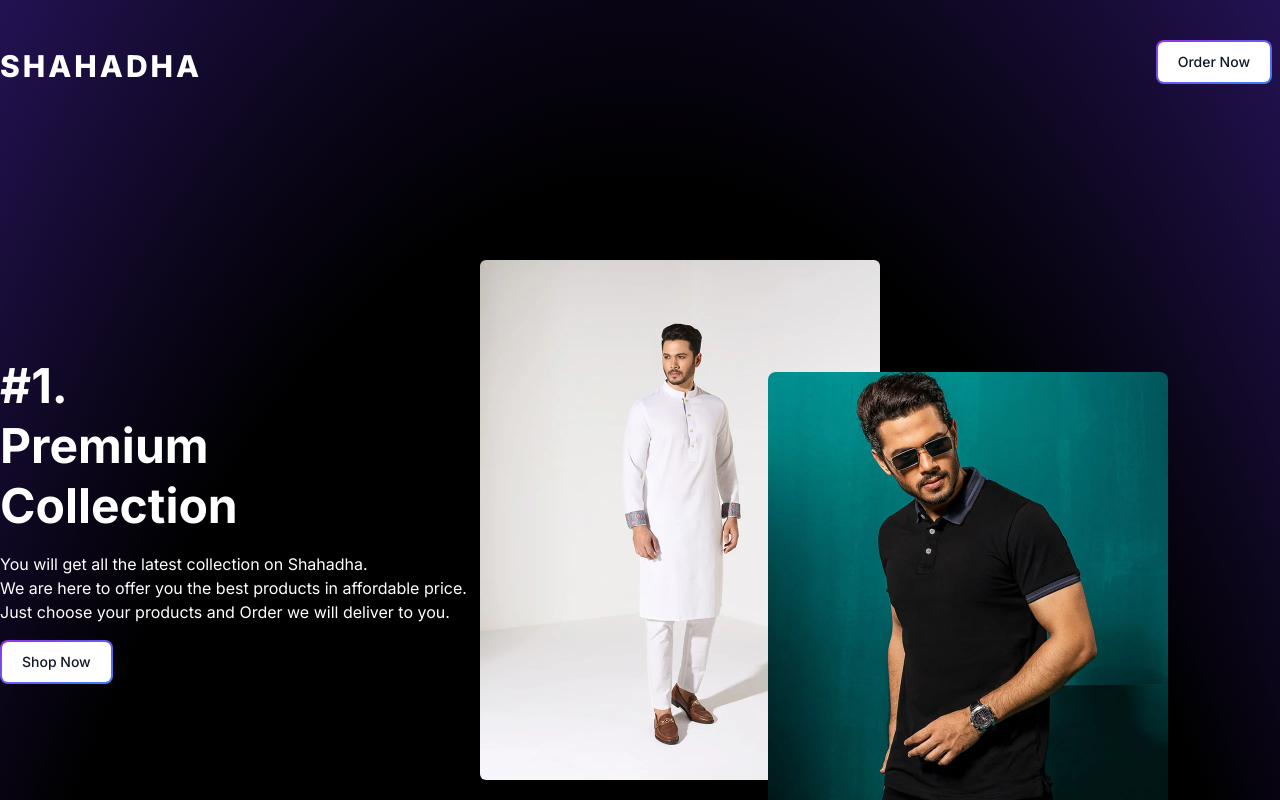
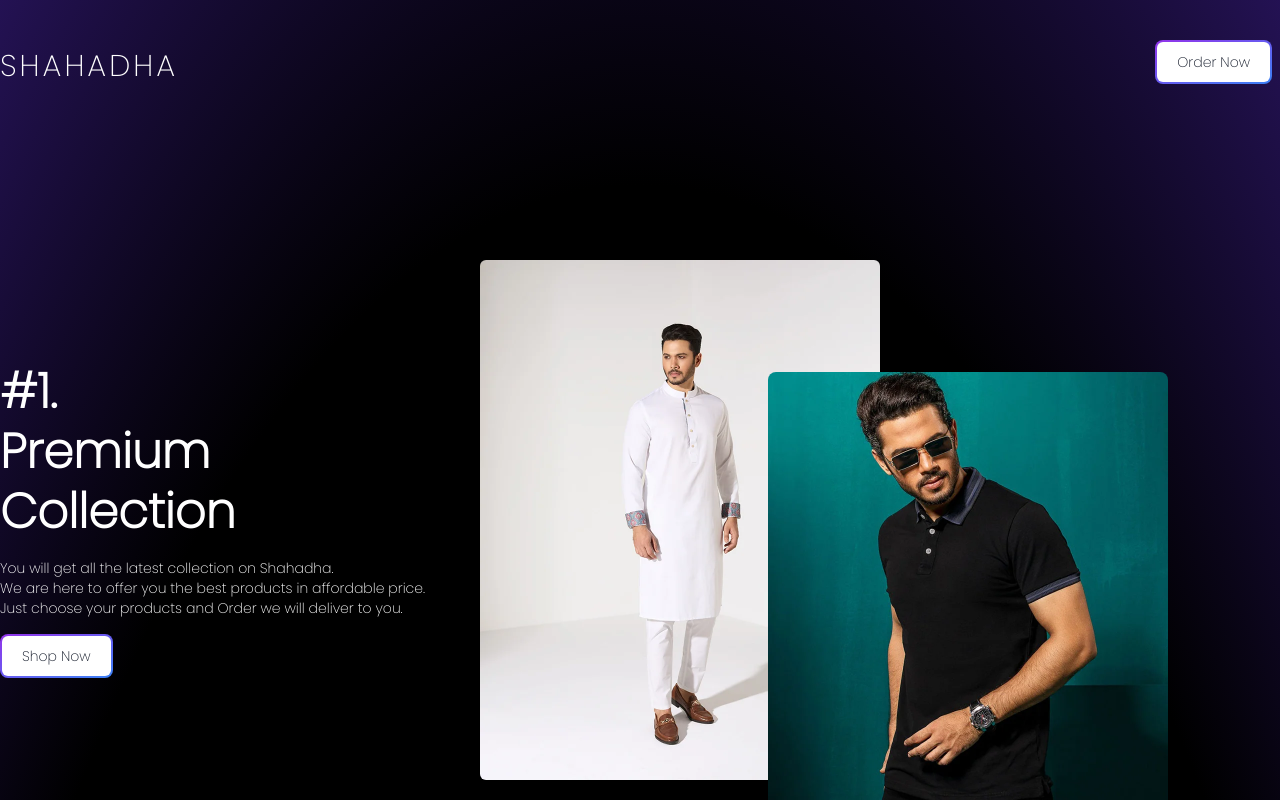
Before and after one commit to hasibmuhammad/shahadha, a Next.js app: page / in a window 1280 px wide. Shown: the top 800 px of the page. Built offline with nearby package versions, Linux system fonts and the light colour scheme.

Commit message:
Poppins font added

```diff
--- a/src/app/layout.js
+++ b/src/app/layout.js
@@ -1,8 +1,8 @@
-import { Inter } from "next/font/google";
 import "./globals.css";
 import Header from "@/components/Header";
 import Background from "@/components/Background";
-const inter = Inter({ subsets: ["latin"] });
+import { Poppins } from "next/font/google";
+const poppins = Poppins({ subsets: ["latin"], weight: "200" });
 
 export const metadata = {
   title: "Shahadha - Tshirt | Punjabi",
@@ -12,7 +12,7 @@ export const metadata = {
 export default function RootLayout({ children }) {
   return (
     <html lang="en">
-      <body className={`relative ${inter.className} text-white`}>
+      <body className={`relative ${poppins.className} text-white`}>
         <Background />
         <Header />
         {children}
--- a/src/components/Header.jsx
+++ b/src/components/Header.jsx
@@ -3,11 +3,9 @@ import Link from "next/link";
 const Header = () => {
   return (
     <div className="max-w-7xl mx-auto py-10 px-10 lg:px-0">
-      <div className="flex items-center justify-between ">
+      <div className="flex items-center justify-between">
         <Link href={"/"}>
-          <h1 className="uppercase text-3xl font-extrabold tracking-widest">
-            Shahadha
-          </h1>
+          <h1 className={`uppercase text-3xl tracking-widest`}>Shahadha</h1>
         </Link>
         <Link
           target="_blank"
--- a/src/components/Hero.jsx
+++ b/src/components/Hero.jsx
@@ -10,7 +10,7 @@ const Hero = () => {
           <br />
           Premium <br /> Collection
         </h1>
-        <p>
+        <p className="text-sm">
           You will get all the latest collection on Shahadha. <br /> We are here
           to offer you the best products in affordable price. <br /> Just choose
           your products and Order we will deliver to you.
```
